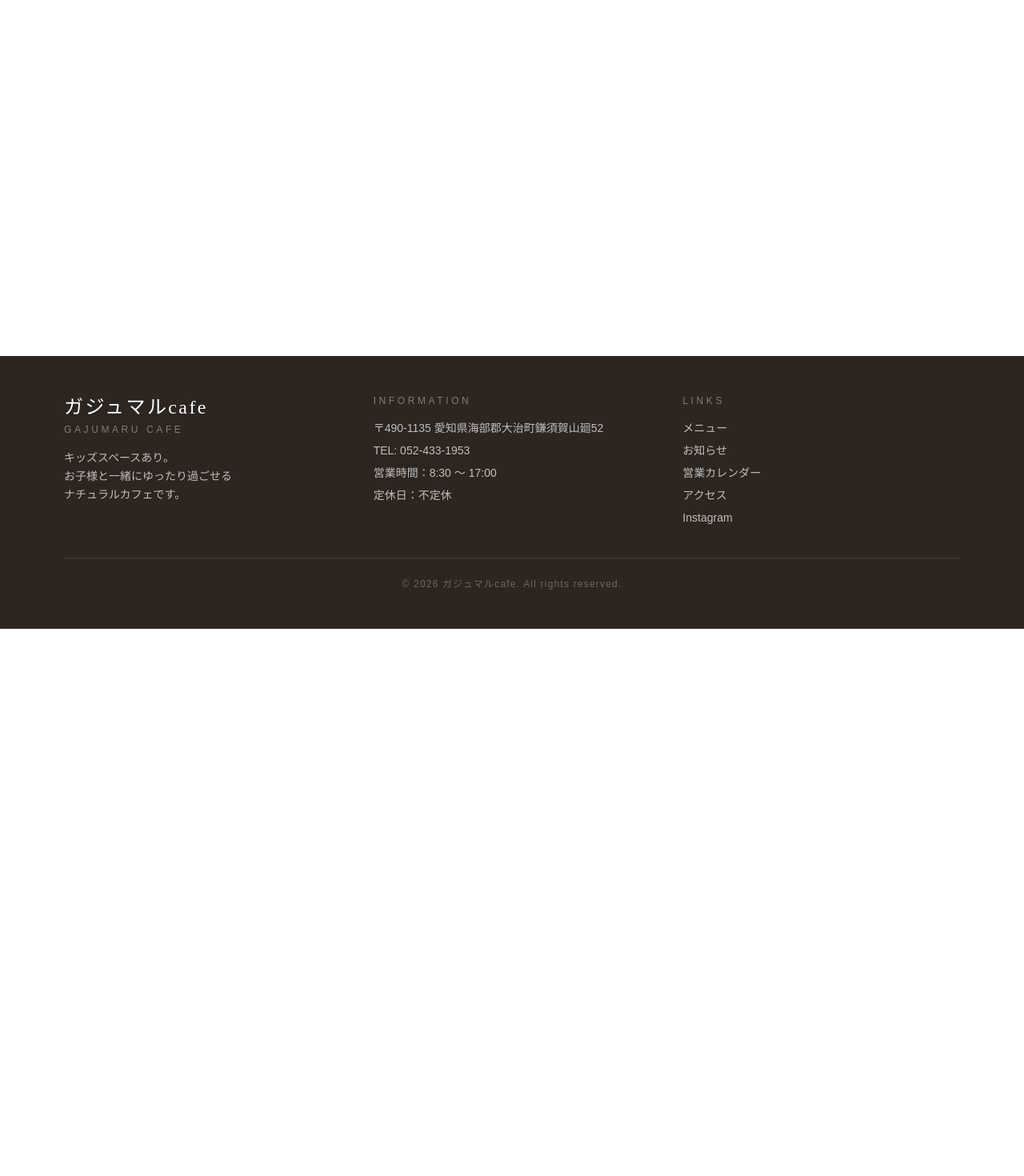
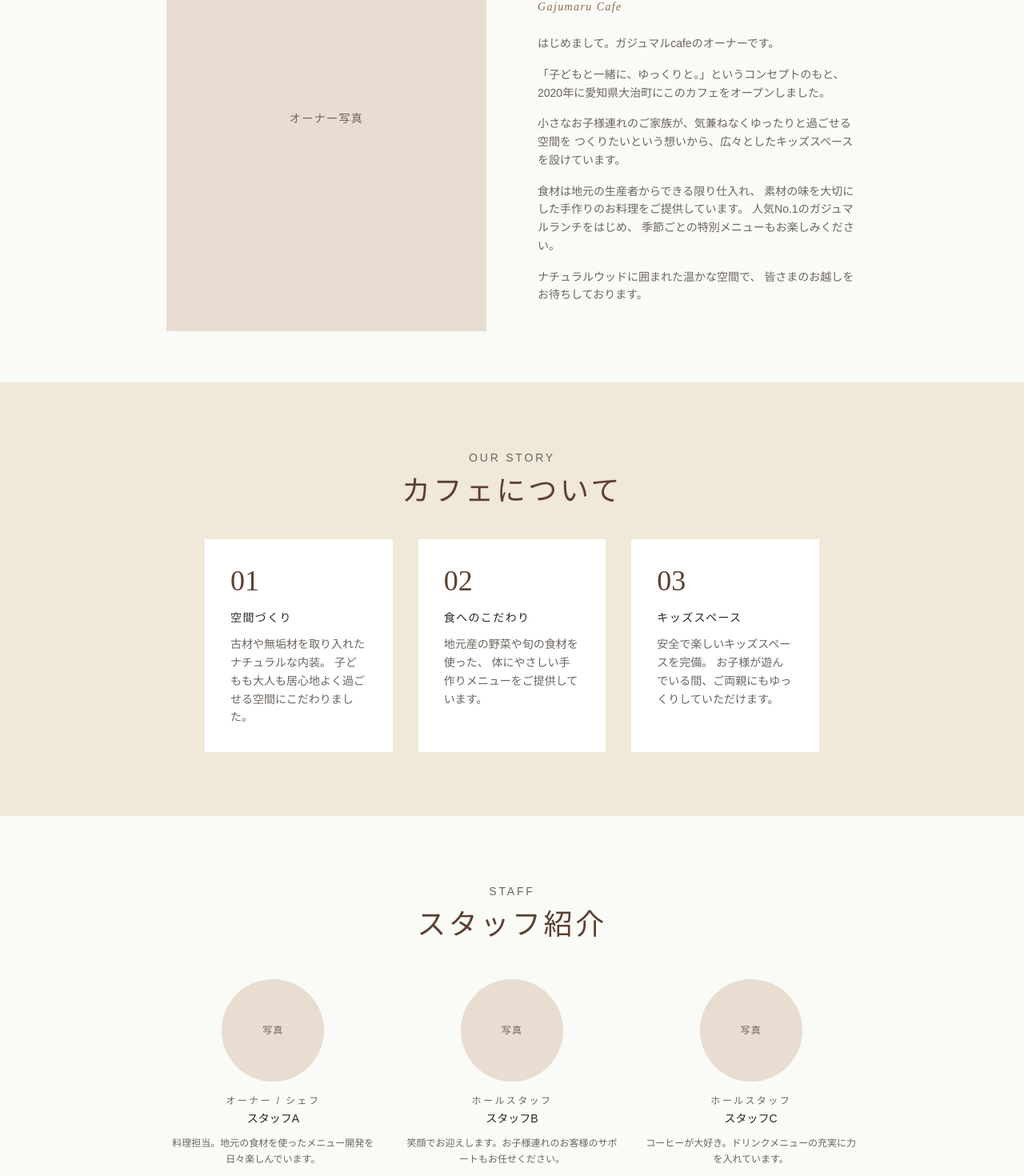
Before and after one commit to cookxdogx1207-png/wanpan__pasta, a Next.js app: page /about in a window 1280 px wide. Before the commit this address had no page. Shown: the part 451-1921 px from the top of the page at 80% size. Before the commit the page ends 1237 px from the top, so only its background shows below. Built offline with nearby package versions, Linux system fonts and the light colour scheme.

Commit message:
feat: 自己紹介ページ(/about)を追加
オーナー・スタッフ・カフェの想いを紹介するABOUTページを新設。
ヘッダーナビゲーションとフッターリンクにも「ABOUT / 自己紹介」を追加。

https://claude.ai/code/session_01GccDVGYxGBhgh1fL6cTbrr

```diff
--- /dev/null
+++ b/app/about/page.tsx
@@ -0,0 +1,113 @@
+import type { Metadata } from 'next'
+
+export const metadata: Metadata = {
+  title: '自己紹介 | ガジュマルcafe',
+  description: 'ガジュマルcafeのオーナー・スタッフ紹介ページです。',
+}
+
+export default function AboutPage() {
+  return (
+    <>
+      {/* Page header */}
+      <section className="pt-32 pb-16 px-4 text-center">
+        <p className="section-subtitle mb-3">ABOUT</p>
+        <h1 className="section-title">自己紹介</h1>
+      </section>
+
+      {/* Owner intro */}
+      <section className="py-16 px-4 max-w-4xl mx-auto">
+        <div className="grid md:grid-cols-2 gap-16 items-center">
+          <div className="aspect-[3/4] bg-cafe-beige flex items-center justify-center">
+            <span className="text-cafe-gray text-sm tracking-widest">オーナー写真</span>
+          </div>
+          <div>
+            <p className="section-subtitle mb-3">OWNER</p>
+            <h2 className="section-title mb-2">オーナー</h2>
+            <p className="text-cafe-wood text-sm tracking-widest mb-6 font-display italic">Gajumaru Cafe</p>
+            <div className="space-y-4 text-cafe-gray text-sm leading-relaxed">
+              <p>
+                はじめまして。ガジュマルcafeのオーナーです。
+              </p>
+              <p>
+                「子どもと一緒に、ゆっくりと。」というコンセプトのもと、
+                2020年に愛知県大治町にこのカフェをオープンしました。
+              </p>
+              <p>
+                小さなお子様連れのご家族が、気兼ねなくゆったりと過ごせる空間を
+                つくりたいという想いから、広々としたキッズスペースを設けています。
+              </p>
+              <p>
+                食材は地元の生産者からできる限り仕入れ、
+                素材の味を大切にした手作りのお料理をご提供しています。
+                人気No.1のガジュマルランチをはじめ、
+                季節ごとの特別メニューもお楽しみください。
+              </p>
+              <p>
+                ナチュラルウッドに囲まれた温かな空間で、
+                皆さまのお越しをお待ちしております。
+              </p>
+            </div>
+          </div>
+        </div>
+      </section>
+
+      {/* Cafe story */}
+      <section className="py-20 bg-cafe-cream px-4">
+        <div className="max-w-3xl mx-auto text-center">
+          <p className="section-subtitle mb-3">OUR STORY</p>
+          <h2 className="section-title mb-10">カフェについて</h2>
+          <div className="grid md:grid-cols-3 gap-8 text-left">
+            <div className="bg-white p-8">
+              <p className="font-display text-4xl text-cafe-wood-dark mb-4">01</p>
+              <h3 className="text-sm tracking-widest text-cafe-dark mb-3">空間づくり</h3>
+              <p className="text-cafe-gray text-sm leading-relaxed">
+                古材や無垢材を取り入れたナチュラルな内装。
+                子どもも大人も居心地よく過ごせる空間にこだわりました。
+              </p>
+            </div>
+            <div className="bg-white p-8">
+              <p className="font-display text-4xl text-cafe-wood-dark mb-4">02</p>
+              <h3 className="text-sm tracking-widest text-cafe-dark mb-3">食へのこだわり</h3>
+              <p className="text-cafe-gray text-sm leading-relaxed">
+                地元産の野菜や旬の食材を使った、
+                体にやさしい手作りメニューをご提供しています。
+              </p>
+            </div>
+            <div className="bg-white p-8">
+              <p className="font-display text-4xl text-cafe-wood-dark mb-4">03</p>
+              <h3 className="text-sm tracking-widest text-cafe-dark mb-3">キッズスペース</h3>
+              <p className="text-cafe-gray text-sm leading-relaxed">
+                安全で楽しいキッズスペースを完備。
+                お子様が遊んでいる間、ご両親にもゆっくりしていただけます。
+              </p>
+            </div>
+          </div>
+        </div>
+      </section>
+
+      {/* Staff */}
+      <section className="py-20 px-4 max-w-4xl mx-auto">
+        <div className="text-center mb-12">
+          <p className="section-subtitle mb-3">STAFF</p>
+          <h2 className="section-title">スタッフ紹介</h2>
+        </div>
+        <div className="grid md:grid-cols-3 gap-8">
+          {[
+            { role: 'オーナー / シェフ', name: 'スタッフA', desc: '料理担当。地元の食材を使ったメニュー開発を日々楽しんでいます。' },
+            { role: 'ホールスタッフ', name: 'スタッフB', desc: '笑顔でお迎えします。お子様連れのお客様のサポートもお任せください。' },
+            { role: 'ホールスタッフ', name: 'スタッフC', desc: 'コーヒーが大好き。ドリンクメニューの充実に力を入れています。' },
+          ].map((s) => (
+            <div key={s.name} className="text-center">
+              <div className="w-32 h-32 rounded-full bg-cafe-beige mx-auto mb-4 flex items-center justify-center">
+                <span className="text-cafe-gray text-xs tracking-widest">写真</span>
+              </div>
+              <p className="text-xs tracking-[0.2em] text-cafe-gray mb-1">{s.role}</p>
+              <p className="text-cafe-dark text-sm font-medium mb-3">{s.name}</p>
+              <p className="text-cafe-gray text-xs leading-relaxed">{s.desc}</p>
+            </div>
+          ))}
+        </div>
+      </section>
+    </>
+  )
+}
--- a/components/Footer.tsx
+++ b/components/Footer.tsx
@@ -33,6 +33,7 @@ export default function Footer() {
                 { href: '/news', label: 'お知らせ' },
                 { href: '/calendar', label: '営業カレンダー' },
                 { href: '/access', label: 'アクセス' },
+                { href: '/about', label: '自己紹介' },
               ].map(l => (
                 <li key={l.href}>
                   <Link href={l.href} className="hover:text-white transition-colors duration-200">
--- a/components/Header.tsx
+++ b/components/Header.tsx
@@ -10,6 +10,7 @@ const navLinks = [
   { href: '/news', label: 'NEWS' },
   { href: '/calendar', label: 'CALENDAR' },
   { href: '/access', label: 'ACCESS' },
+  { href: '/about', label: 'ABOUT' },
 ]
 
 export default function Header() {
```
